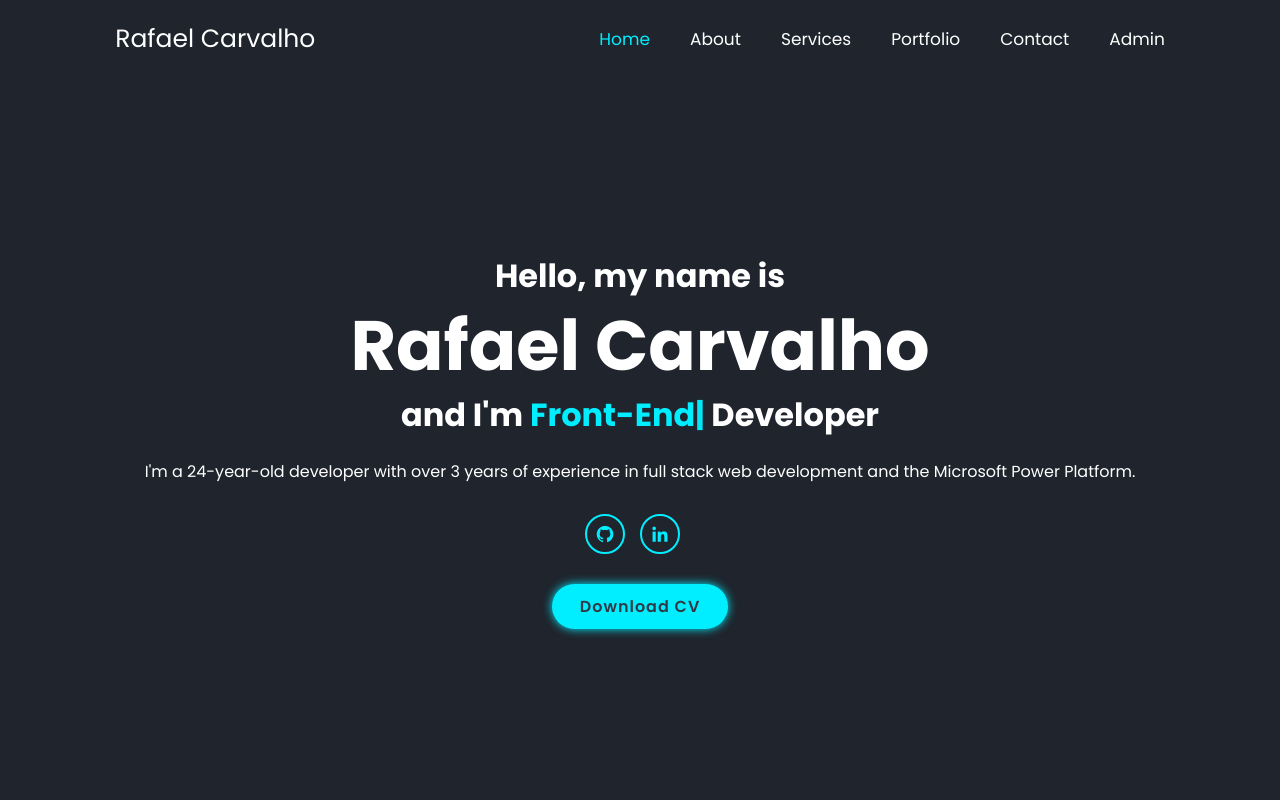
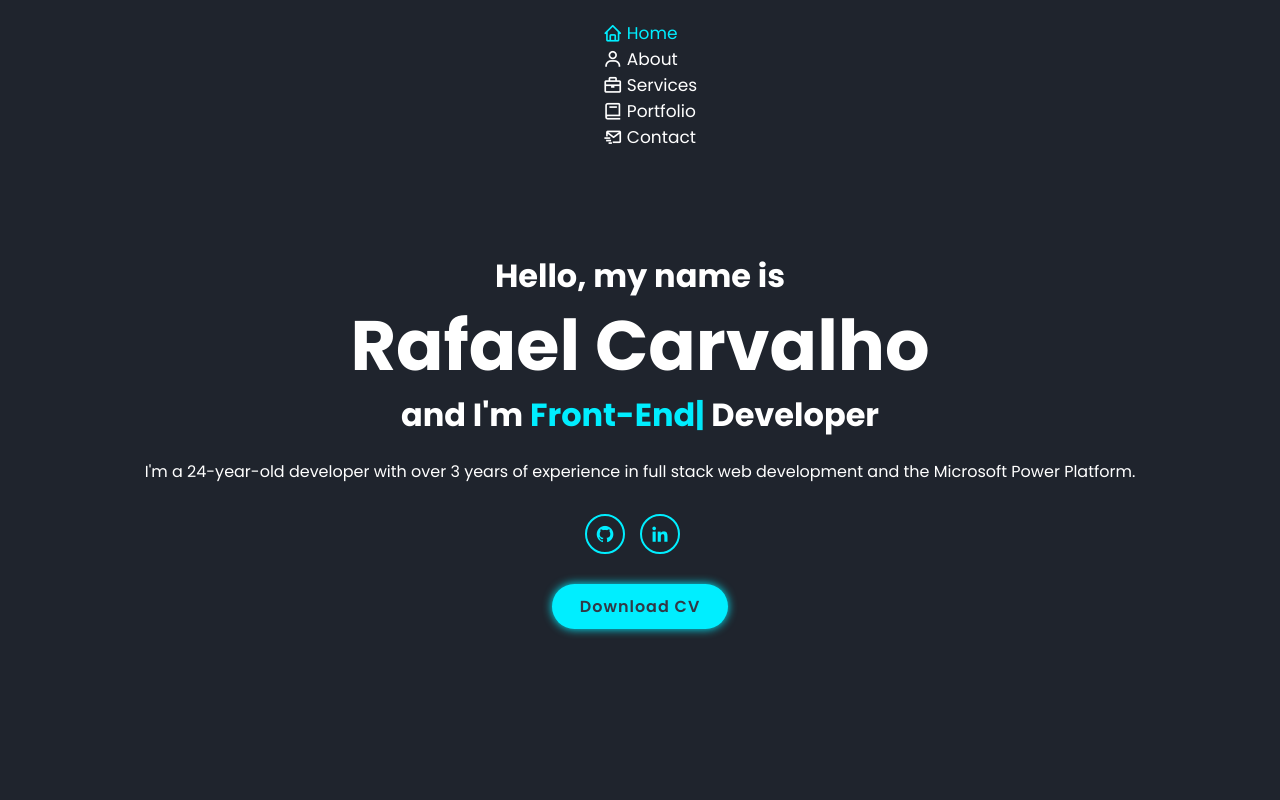
Before and after one commit to rafael-carvalho-developer/portfolio, a React (Vite) app: page / in a window 1280 px wide. Shown: the top 800 px of the page. Built offline with nearby package versions, Linux system fonts and the light colour scheme; no server answers; the database is empty.

Commit message:
Refine header and admin page

```diff
--- a/src/components/Admin.jsx
+++ b/src/components/Admin.jsx
@@ -34,7 +34,7 @@ export default function Admin() {
 
   if (!session) {
     return (
-      <section className="admin">
+      <section className="admin login-page">
         <h2>Admin Login</h2>
         <form onSubmit={handleLogin}>
           <input name="email" type="email" placeholder="Email" />
--- a/src/components/Header.jsx
+++ b/src/components/Header.jsx
@@ -29,19 +29,32 @@ export default function Header() {
 
   return (
     <header className="header">
-      <a href="#" className="logo">Rafael Carvalho</a>
       <i
         id="menu-icon"
         className={`bx ${menuOpen ? 'bx-x' : 'bx-menu'}`}
         onClick={() => setMenuOpen(!menuOpen)}
       ></i>
       <nav className={`navbar ${menuOpen ? 'active' : ''}`}>
-        <a href="#home" className="active">Home</a>
-        <a href="#about">About</a>
-        <a href="#services">Services</a>
-        <a href="#portfolio">Portfolio</a>
-        <a href="#contact">Contact</a>
-        <a href="/admin">Admin</a>
+        <a href="#home" className="active">
+          <i className="bx bx-home"></i>
+          <span>Home</span>
+        </a>
+        <a href="#about">
+          <i className="bx bx-user"></i>
+          <span>About</span>
+        </a>
+        <a href="#services">
+          <i className="bx bx-briefcase"></i>
+          <span>Services</span>
+        </a>
+        <a href="#portfolio">
+          <i className="bx bx-book"></i>
+          <span>Portfolio</span>
+        </a>
+        <a href="#contact">
+          <i className="bx bx-mail-send"></i>
+          <span>Contact</span>
+        </a>
       </nav>
     </header>
   );
--- a/src/index.css
+++ b/src/index.css
@@ -16,7 +16,7 @@
   --second-bg-color: #323946;
   --text-color: #fff;
   --main-color: #0ef;
-  --second-color: #ff1401;
+  --second-color: #0ef;
 }
 
 html {
@@ -42,7 +42,7 @@ section {
   padding: 2rem 9%;
   background: var(--bg-color);
   display: flex;
-  justify-content: space-between;
+  justify-content: center;
   align-items: center;
   z-index: 100;
 }
@@ -51,22 +51,23 @@ section {
   border-bottom: 0.1rem solid rgba(0, 0, 0, 0.2);
 }
 
-.logo {
-  font-size: 2.5rem;
-  color: var(--text-color);
-  font: 600;
-  cursor: default;
-}
 
 .navbar a {
   font-size: 1.7rem;
   color: var(--text-color);
-  margin-left: 4rem;
+  margin-left: 2rem;
+  display: flex;
+  align-items: center;
+  gap: 0.4rem;
 }
 
 .navbar a:hover,
 .navbar a.active {
   color: var(--main-color);
+}
+
+.navbar a i {
+  font-size: 2rem;
 }
 
 #menu-icon {
@@ -424,6 +425,13 @@ section {
   cursor: pointer;
 }
 
+.login-page form {
+  background: var(--bg-color);
+  padding: 2rem;
+  box-shadow: 0 0 1rem var(--main-color);
+  border-radius: 1rem;
+}
+
 /* BREAKPOINTS */
 
 @media (max-width: 1200px) {
```
